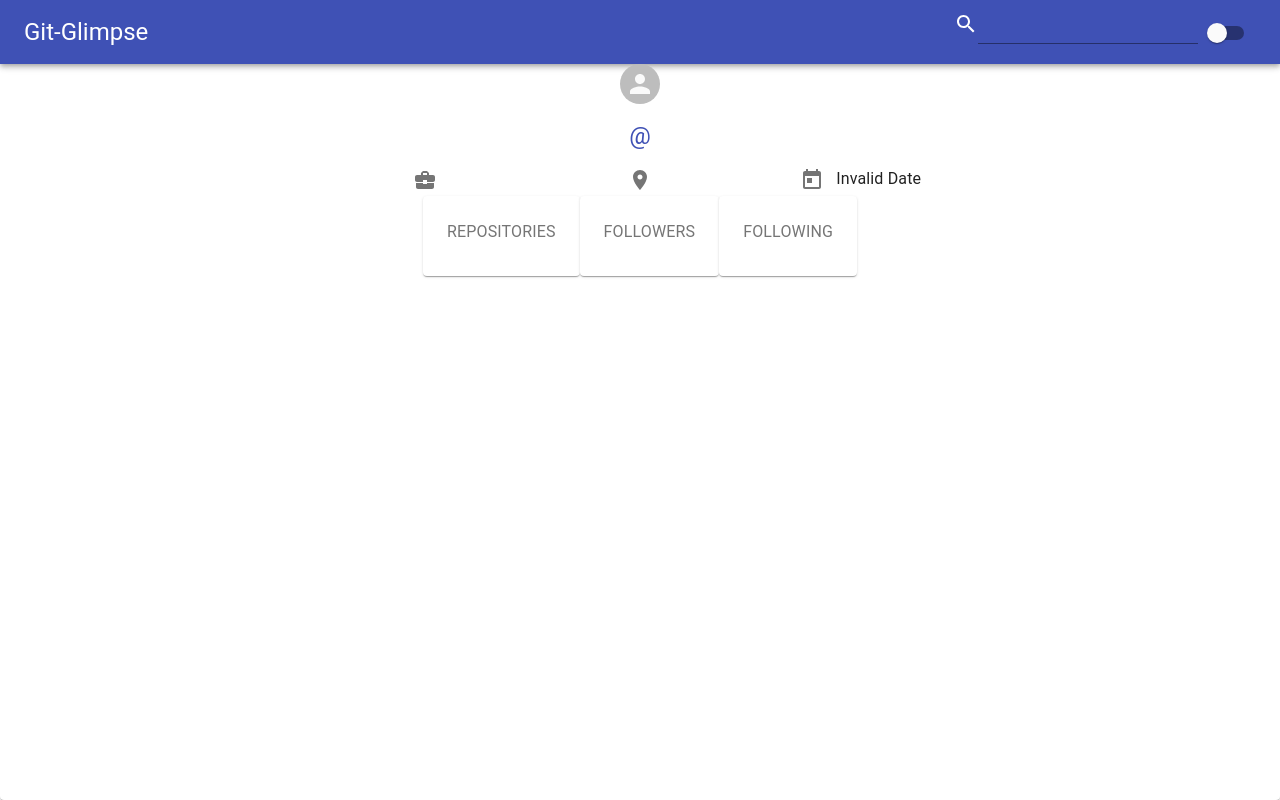
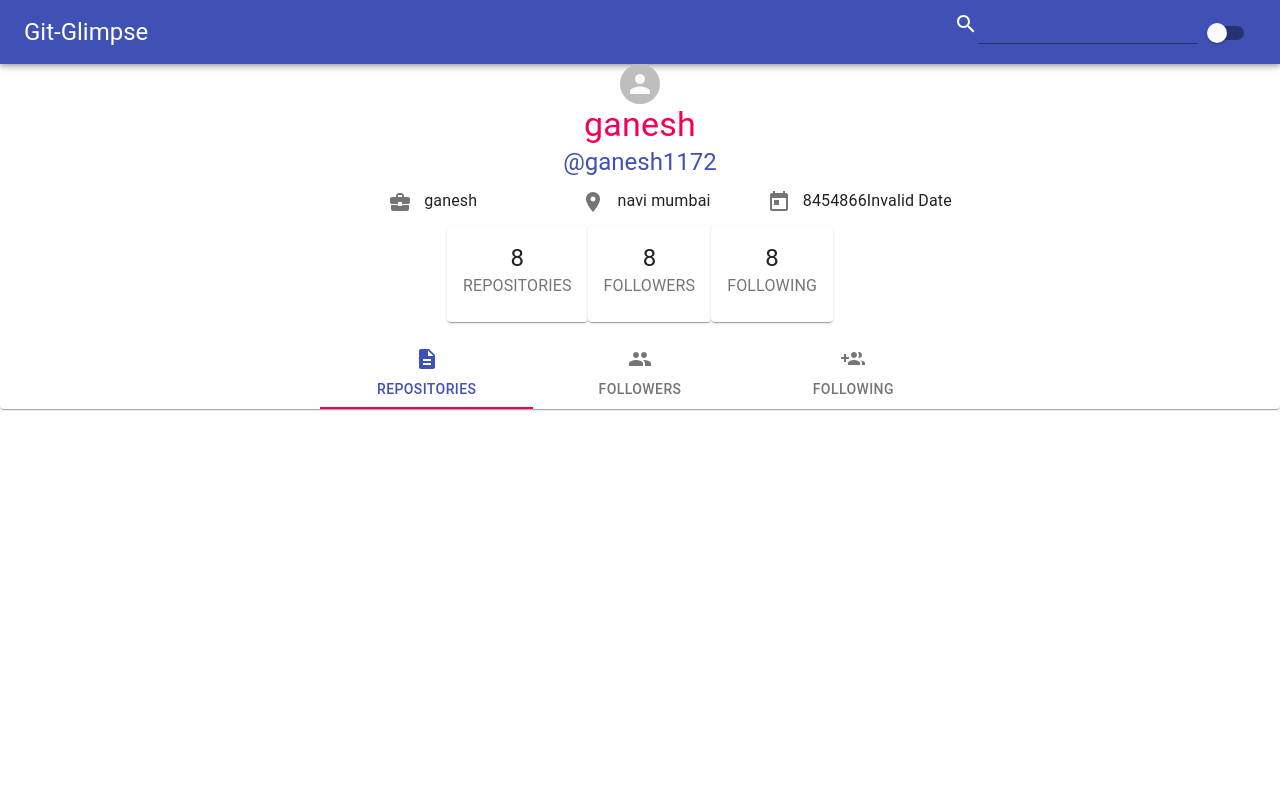
Before and after one commit to ganesh1172/github-profile, a React (Create React App) app: page / in a window 1280 px wide. Built offline with nearby package versions, Linux system fonts and the light colour scheme.

Commit message:
added icons, Tab property and set value to particular components

```diff
--- a/src/App.js
+++ b/src/App.js
@@ -1,6 +1,6 @@
 import React, { useState } from "react";
 import axiosInstance from './api';
-import { Grid, Link, Typography, IconButton, Card, CardContent, Paper, AppBar, Toolbar, TextField, Switch } from '@material-ui/core';
+import { Grid, Link, Typography, IconButton, Card, CardContent, Paper, AppBar, Toolbar, TextField, Switch, Tabs, Tab } from '@material-ui/core';
 import Avatar from '@material-ui/core/Avatar';
 import cx from 'classnames';
 import TodayIcon from '@material-ui/icons/Today';
@@ -8,6 +8,9 @@ import LocationOnIcon from '@material-ui/icons/LocationOn';
 import { makeStyles } from '@material-ui/styles';
 import BusinessCenterIcon from '@material-ui/icons/BusinessCenter';
 import SearchTwoToneIcon from '@material-ui/icons/SearchTwoTone';
+import DescriptionIcon from '@material-ui/icons/Description';
+import GroupIcon from '@material-ui/icons/Group';
+import GroupAddIcon from '@material-ui/icons/GroupAdd';
 import { ThemeProvider, createMuiTheme } from '@material-ui/core/styles';
 
 
@@ -25,7 +28,7 @@ function App() {
   const [html_url, setHtml_url] = useState("");
   const [error, setError] = useState("");
   const [darkMode, setDartmode] = useState(false);
-
+  const [value, setValue] = useState(0);
 
   // useEffect(() => {
   //   axiosInstance.get(`/users/examples`)
@@ -66,11 +69,18 @@ function App() {
     e.preventDefault();
   };
 
+  const handleChange = (event, newValue) => {
+    setValue(newValue);
+  };
+
   const useStyles = makeStyles((theme) => ({
     TypographyStyles: {
       flex: 1,
     },
-
+    size: {
+      minWidth: 495,
+      marginTop: 15,
+    }
   }));
 
   const theme = createMuiTheme({
@@ -82,7 +92,7 @@ function App() {
   const classes = useStyles();
   return (
     <ThemeProvider theme={theme}>
-      <Paper style={{ height: "100vh" }}>
+      <Paper>
         <AppBar position="static" color="primary">
           <Toolbar>
             <Typography variant="h5" className={cx(classes.TypographyStyles)}>
@@ -102,56 +112,73 @@ function App() {
           </Toolbar>
         </AppBar>
 
-        <Grid container spacing={1} direction="column" justify="center" alignItems="center">
+        <Grid container direction="column" justify="center" alignItems="center">
           <Grid item xs={8}>
             <div>
-              <Avatar alt="profile" src={avatar_url} />
+              <Avatar alt="profile" src={avatar_url} style={{ marginTop: '5' }} />
             </div>
           </Grid>
           <Grid item xs={8}>
-            <Typography variant="h4" color="Secondary">{name}</Typography>
+            <Typography variant="h4" color="Secondary">{name}ganesh</Typography>
           </Grid>
           <Grid item xs={8}>
             <Typography variant="h5">
-              <Link href={html_url} underline="hover" color="primary" target="_blank">@{userName}</Link>
+              <Link href={html_url} underline="hover" color="primary" target="_blank">@{userName}ganesh1172</Link>
             </Typography>
           </Grid>
           <Grid container direction="row" justify="center" alignItems="center">
             <Grid item sm={3}></Grid>
             <Grid item sm={2}>
-              <Typography align="center"><IconButton><BusinessCenterIcon color="action" /></IconButton>{company}</Typography>
+              <Typography align="center"><IconButton><BusinessCenterIcon color="action" /></IconButton>ganesh{company}</Typography>
             </Grid>
             <Grid item sm={2}>
-              <Typography align="center"><IconButton><LocationOnIcon color="action" /></IconButton>{location}</Typography>
+              <Typography align="center"><IconButton><LocationOnIcon color="action" /></IconButton>navi mumbai{location}</Typography>
             </Grid>
             <Grid item sm={2}>
-              <Typography align="center"><IconButton><TodayIcon color="action" /></IconButton>{new Date(created_at).toDateString()}</Typography>
+              <Typography align="center"><IconButton><TodayIcon color="action" /></IconButton>8454866{new Date(created_at).toDateString()}</Typography>
             </Grid>
             <Grid item sm={3}></Grid>
           </Grid>
-          <Grid container direction="row" spacing={2} justify="center">
+          <Grid container direction="row" justify="center">
             <Grid item component={Card}>
               <CardContent>
-                <Typography variant="h5" align="center">{public_repos}</Typography>
+                <Typography variant="h5" align="center">8{public_repos}</Typography>
                 <Typography color="textSecondary">REPOSITORIES</Typography>
               </CardContent>
             </Grid>
             <Grid item component={Card}>
               <CardContent>
-                <Typography variant="h5" align="center">{followers}</Typography>
+                <Typography variant="h5" align="center">8{followers}</Typography>
                 <Typography color="textSecondary">FOLLOWERS</Typography>
               </CardContent>
             </Grid>
             <Grid item component={Card}>
               <CardContent>
-                <Typography variant="h5" align="center">{following}</Typography>
+                <Typography variant="h5" align="center">8{following}</Typography>
                 <Typography color="textSecondary">FOLLOWING</Typography>
               </CardContent>
             </Grid>
           </Grid>
+          <Grid container direction="row">
+            <Grid item sm={3} />
+            <Grid item sm={6}>
+              <Tabs className={classes.size}
+                value={value}
+                onChange={handleChange}
+                variant="fullWidth"
+                indicatorColor="secondary"
+                textColor="primary"
+              >
+                <Tab icon={<DescriptionIcon />} label="Repositories" />
+                <Tab icon={<GroupIcon />} label="Followers" />
+                <Tab icon={<GroupAddIcon />} label="following" />
+              </Tabs>
+            </Grid>
+            <Grid item sm={3} />
+          </Grid>
         </Grid >
       </Paper>
-    </ThemeProvider>
+    </ThemeProvider >
   );
 }
 
```
